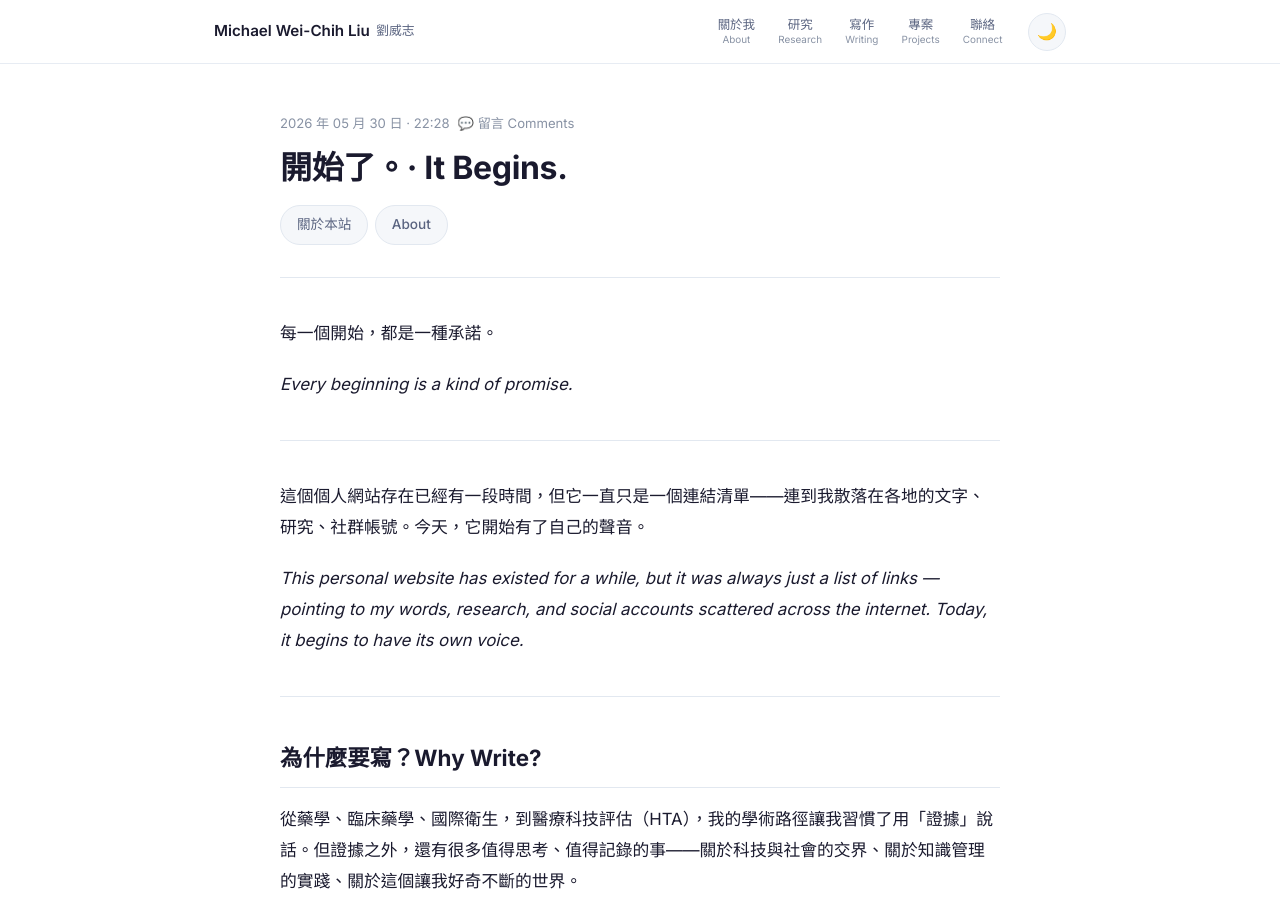
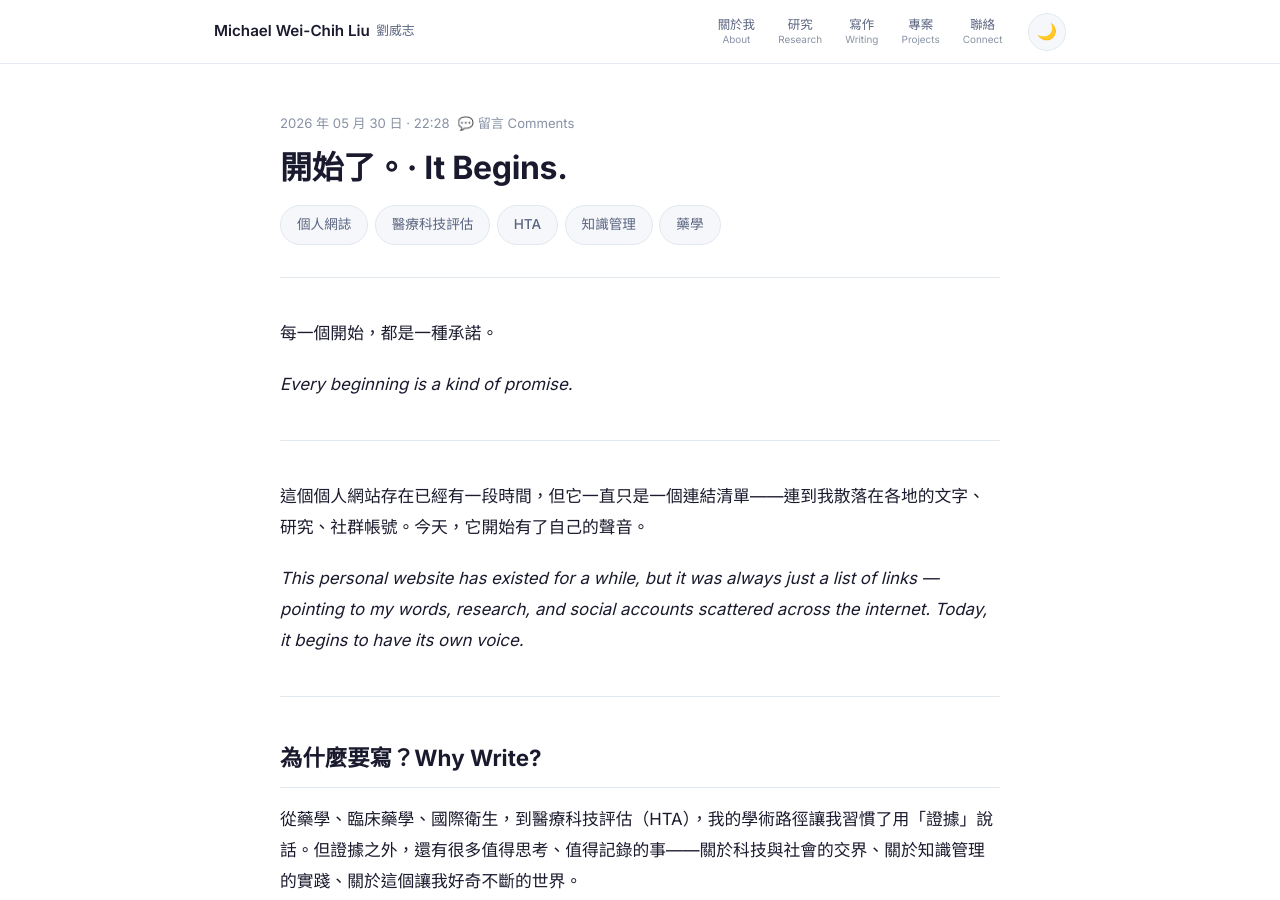
Before and after one commit to liuweichihtw-0624/liuweichihtw-0624.github.io, a Jekyll site: the page built from _posts/2026-05-30-welcome.md, in a window 1280 px wide and 900 px high. Built offline with Jekyll 4.4.1, drawn with Linux system fonts in a browser that asks for light colours; comment, search, counter and statistics services are not loaded.

Commit message:
retag: update tags for 2026-05-30-welcome.md

```diff
--- a/_posts/2026-05-30-welcome.md
+++ b/_posts/2026-05-30-welcome.md
@@ -2,7 +2,7 @@
 layout: post
 title: "開始了。· It Begins."
 date: 2026-05-30 22:28:00 +0800
-tags: [關於本站, About]
+tags: ["個人網誌", "醫療科技評估", "HTA", "知識管理", "藥學"]
 publish: true
 syndicate: []
 excerpt: "每一個開始，都是一種承諾。這是這個網站的第一篇文章，也是一個新的起點。"
```
